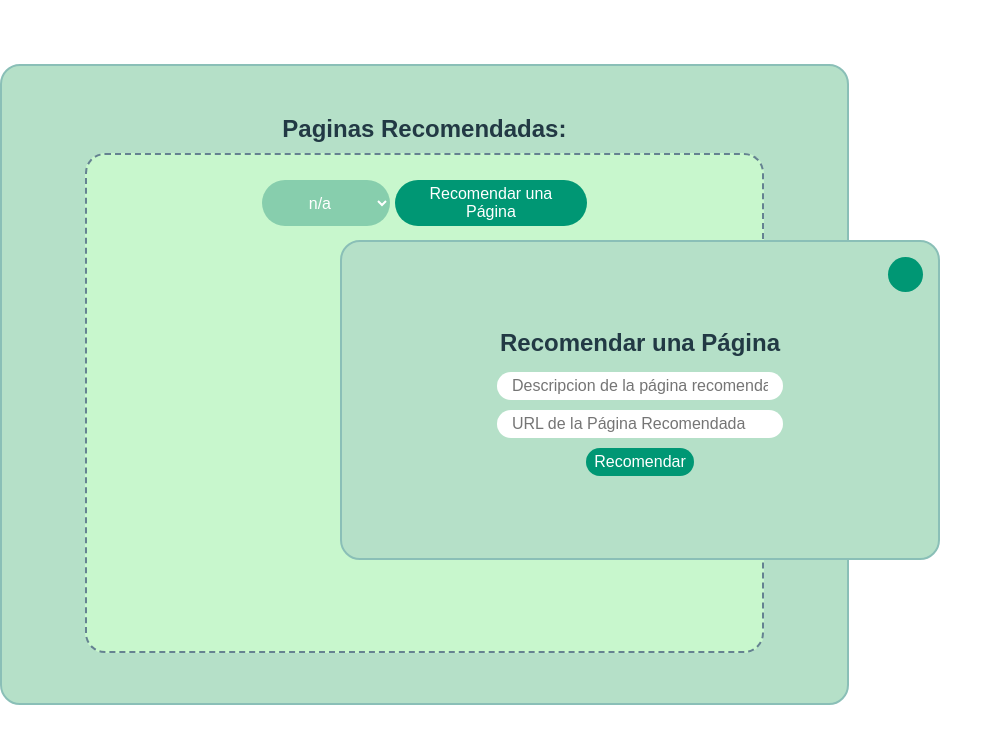
After one commit to crichopia/U.E_Sto_Domingo_Anuncios-gestion_biblioteca, a PHP site: page /views/recomendaciones.php in a window 1280 px wide. The commit adds this page. Shown: the top 744 px of the page, without its empty margins (0-1003 px from the left). Run offline with PHP 8.4, Linux system fonts and the light colour scheme; data comes from the database, SQL or seed files in the repository; data that the repository does not hold is empty.

Commit message:
mayusculas
-cambios menores(principalmente ajustes de ortografia)
-crud_recomendaciones

```diff
--- a/controllers/jsScripts.js
+++ b/controllers/jsScripts.js
@@ -110,6 +110,8 @@ function filtrarNoticias(){
     });
 }
 
+//* filtrar recomendaciones por autor
+
 //* añadir libro al prestamo
 function prestarLibro(inputTitle, inputId, bookTitle, bookId){
     const titleInput = document.getElementById(inputTitle);
--- a/views/modalLogin.php
+++ b/views/modalLogin.php
@@ -111,7 +111,7 @@
 
             <button id="cerrar_modal_login" onclick="cerrarModal('modal_login')">x</button>
 
-            <h2>Acceso administrador</h2>
+            <h2>Acceso Administrador</h2>
 
             <form id="login-form" action="/U.E_Sto_Domingo_Anuncios-gestion_biblioteca/controllers/login.php" method="POST">
                 <input type="text"     name="username" class="form-imput" id="usernameInput" placeholder="Usuario" autofocus required>
@@ -121,8 +121,8 @@
 
             <!-- <button onclick="verificarCredenciales('/U.E_Sto_Domingo_Anuncios-gestion_biblioteca/config/adminConfig.json')" id="loginButton">Ingresar</button> -->
 
-            <p>*usuario y contraseña de prueba:<br>admin / 123456</p>
-            <p id="login-error" style="color: red;"></p>
+            <!-- <p>*usuario y contraseña de prueba:<br>admin / 123456</p>
+            <p id="login-error" style="color: red;"></p> -->
 
 
         </div>
--- a/views/news.php
+++ b/views/news.php
@@ -181,9 +181,9 @@
                 <label for="importance">Filtrar</label>
                 <select name="importance" id="importance" onchange="filtrarNoticias()">
                     <option value="">n/a</option>
-                    <option value="normal">normal</option>
-                    <option value="importante">importante</option>
-                    <option value="urgente">urgente</option>
+                    <option value="normal">Normal</option>
+                    <option value="importante" class="importante">Importante</option>
+                    <option value="urgente" class="urgente">Urgente</option>
                 </select>
 
                 <?php if (isset($_SESSION['username'])) {?>
--- /dev/null
+++ b/views/recomendaciones.php
@@ -0,0 +1,299 @@
+<?php include __DIR__ . '/../config/db.php';?>
+<?php session_start(); ?>
+<!DOCTYPE html>
+<html lang="en">
+<head>
+    <meta charset="UTF-8">
+    <meta name="viewport" content="width=device-width, initial-scale=1.0">
+    <title>Document</title>
+    <style>
+        body{
+        margin:                      0;
+        font-family: Arial, sans-serif;
+        box-sizing:         border-box;
+        }
+
+        article{
+            width:                 60vw;
+            height:                70vh;
+            background:       #b5e0c8;
+            border: 2px #8abfb7 solid;
+            padding:                 3%;
+            margin-top:              5%;
+            margin-bottom:           5%;
+            border-radius:         20px;
+            display:               flex;
+            flex-direction:      column;
+            justify-content:     center;
+            align-items:         center;
+
+            @media (max-width: 800px) {
+                width:       80vw;
+                margin-top:    2%;
+                margin-bottom: 2%;
+            }
+        }
+        article h2{
+            margin:           0;
+            color:    #223944;
+            margin-bottom: 10px;
+            @media (max-width: 600px){
+                font-size: 20px;
+            }
+        }
+        #news_box{
+            display:                flex;
+            flex-direction:       column;
+            border: 2px #658291 dashed;
+            border-radius:          20px;
+            width:                   80%;
+            height:              85%;
+            background-color:  #c8f7cd;
+            padding:           10px 30px;
+        }
+        #news_container{
+            display:                flex;
+            flex-direction:       column;
+            align-items:         center;
+            overflow-y:           scroll;
+            -ms-overflow-style:     none;    /* IE 10+ */
+            scrollbar-width:         none;       /* Firefox */
+        }
+        #news_container::-webkit-scrollbar {
+            display: none;               /* Chrome, Safari, Opera */
+        }
+
+        #filters{
+            display: flex;
+            flex-direction: column;
+            align-items: center;
+            justify-content: center;
+            gap: 10px;
+            padding: 5px;
+            font-weight: bold;
+            color: #223944;
+            font-size: 16px;
+            place-items: center;
+        }
+
+        #modal_recomendar{
+            z-index: 3;
+            position: fixed;
+            width: 60vw;
+            min-width: max-content;
+            max-width: 600px;
+            top: 50%;
+            left: 50%;
+            transform: translate(-50%, -50%);
+            @media (max-width: 600px){
+                width: 80vw;
+            }
+
+        }
+        #formulario_recomendar{
+            box-sizing: border-box;
+            width: 100%;
+            min-height: 40vh;
+            background: #b5e0c8;
+            border: 2px #8abfb7 solid;
+            border-radius: 20px;
+            padding: 5%;
+            color: #223944;
+            display: flex;
+            flex-direction: column;
+            justify-content: center;
+            align-items: center;
+            position: relative;
+        }
+        #formulario_recomendar h2{
+            margin: 10px 0px;
+            @media (max-width: 600px){
+                font-size: 18px;
+            }
+
+        }
+        #cerrar_modal_filters{
+            box-sizing: border-box;
+            padding: 0;
+            width: 35px;
+            height: 35px;
+            text-align: center;
+            background: #009774;
+            color: #ffffff;
+            font-size: 25px;
+            border: none;
+            border-radius: 25px;
+            cursor: pointer;
+            position: absolute;
+            top: 15px;
+            right: 15px;
+        }
+
+        .news_item {
+            border:       2px #658291 dashed;
+            background-color:        #b3e7d7;
+            border-radius:                25px;
+            margin-bottom:                10px;
+            padding:                 10px 20px;
+            width: 80%;
+        }
+
+        .news_item .hidden{
+            display: none;
+        }
+
+        .news_item hr{
+            color:            #658291;
+            background-color: #658291;
+            /* height: 1px; */
+        }
+
+        .news_item h3{
+            margin:           0;
+            margin-bottom: 5px ;
+        }
+
+        .news_item h4{
+            margin: 0;
+        }
+        #addRecomendation {
+            padding:    5px 8px;
+            border:          none;
+            border-radius:   25px;
+            background: #009774;
+            color:          white;
+            cursor:       pointer;
+            /* margin-bottom:   10px; */
+            font-size: 16px;
+            @media (max-width: 600px){
+                font-size: 12px;
+            }
+        }
+        #openFilters{
+            padding: 5px 8px;
+            margin:15px 0px;
+            border: none;
+            border-radius: 25px;
+            background: #009774;
+            color: white;
+            cursor: pointer;
+            font-size: 16px;
+            width: 15dvw;
+            @media (max-width: 600px){
+                width: 80%;
+                font-size: 14px;
+            }
+        }
+        .new_url{
+            padding: 5px 15px;
+            border-radius: 20px;
+            font-size: 16px;
+            border: none;
+            width: 20dvw;
+            @media (max-width: 600px){
+            width: 100%;
+                font-size: 12px;
+            }
+
+        }
+        select{
+            padding: 5px 8px;
+            margin:15px 0px;
+            border: none;
+            border-radius: 25px;
+            text-align:          center;
+            background-color: #87cead;
+            color: white;
+            cursor: pointer;
+            font-size: 16px;
+            width: 10dvw;
+            @media (max-width: 600px){
+                width: 80%;
+                font-size: 14px;
+            }
+        }
+        .controlled_new a{
+            text-decoration: none;
+            align-self:flex-end;
+            width:100%;
+            align-items: center;
+            place-items: center;
+            font-size: 20px;
+            @media (max-width: 600px){
+                /* font-size: 15px; */
+            }
+        }
+
+    </style>
+
+</head>
+<body>
+    <article>
+        <h2>Paginas Recomendadas:</h2>
+
+        <div id="news_box">
+            <div style="display:flex; justify-content:center; gap:5px;">
+                <select name="importance" id="importance" onchange="filtrarNoticias()">
+                    <option value="">n/a</option>
+
+                <?php
+                    $query = "SELECT * FROM user_data ";
+                    $result_tasks = mysqli_query($conn, $query);
+                    while ($row = mysqli_fetch_assoc($result_tasks)) {?>
+
+                        <option value="<?php
+                        $autor = $row['username'];
+                        $sin_espacios = str_replace(' ', '', $autor);
+                        echo($sin_espacios);?>">
+                            <?php echo($row['username']);?>
+                        </option>
+                    <?php } ?>
+                </select>
+
+                <button type="button" id="openFilters" onclick="abrirModal('modal_recomendar')">Recomendar una Página</button>
+            </div>
+            <section id="news_container">
+                <?php
+                    $query = "SELECT * FROM recomendations ORDER BY autor DESC";
+                    $result_tasks  = mysqli_query($conn, $query);
+
+                    while($row = mysqli_fetch_array($result_tasks)){?>
+                        <div class="news_item <?php
+                        $autor = $row['autor'];
+                        $sin_espacios = str_replace(' ', '', $autor);
+                        echo ($sin_espacios); ?>">
+
+                        <div style="display:flex; gap:20px;">
+                            <h3 class="new_title" id="title_new-1">Recomendacion de: <?php echo $row['autor']; ?></h3>
+                            <?php if (isset($_SESSION['username'])) { ?>
+                                <?php if (($_SESSION['username'] === $row['autor'] || $_SESSION['role'] === 'admin')){?>
+                                <div class="controlled_new">
+                                    <a href="/U.E_Sto_Domingo_Anuncios-gestion_biblioteca/controllers/crud_recomendations.php?delId=<?php echo $row['id']; ?>">🗑️</a>
+                                </div>
+                                <?php } ?>
+                            <?php } ?>
+                        </div>
+                            <hr>
+                            <h4><?php echo $row['descripcion']; ?></h4>
+                            <a href="<?php echo $row['url_recomendacion']; ?>" target="_blank"><?php echo $row['url_recomendacion']; ?></a>
+                        </div>
+                <?php } ?>
+            </section>
+        </div>
+    </article>
+
+    <div class="overlay hidden"></div>
+
+    <div class="modal hidden" id="modal_recomendar">
+        <div id="formulario_recomendar">
+            <button type="button" id="cerrar_modal_filters" onclick="cerrarModal('modal_recomendar')"><i class="fa-solid fa-xmark"></i></button>
+            <h2 >Recomendar una Página</h2>
+            <form id="filters" action="../controllers/crud_recomendations.php" method="post">
+                    <input type="text" class="new_url" name="description" placeholder="Descripcion de la página recomendada">
+                    <input type="url" class="new_url" name="url" placeholder="URL de la Página Recomendada">
+                    <input type="submit" name="save_recomendation" id="addRecomendation" value="Recomendar">
+            </form>
+        </div>
+    </div>
+</body>
+</html>
```
Also changed, not shown: controllers/crud_recomendations.php (added, +66 -0 lines), dashboards/recomenacionesDashboard.php (added, +17 -0 lines), views/biblioteca.php (+31 -31 lines), views/bibliotecaControl.php (+41 -40 lines), views/headerAdmin.php (+5 -7 lines), views/loansControl.php (+5 -5 lines), views/newsControl.php (+7 -7 lines), views/userControl.php (+6 -6 lines).
